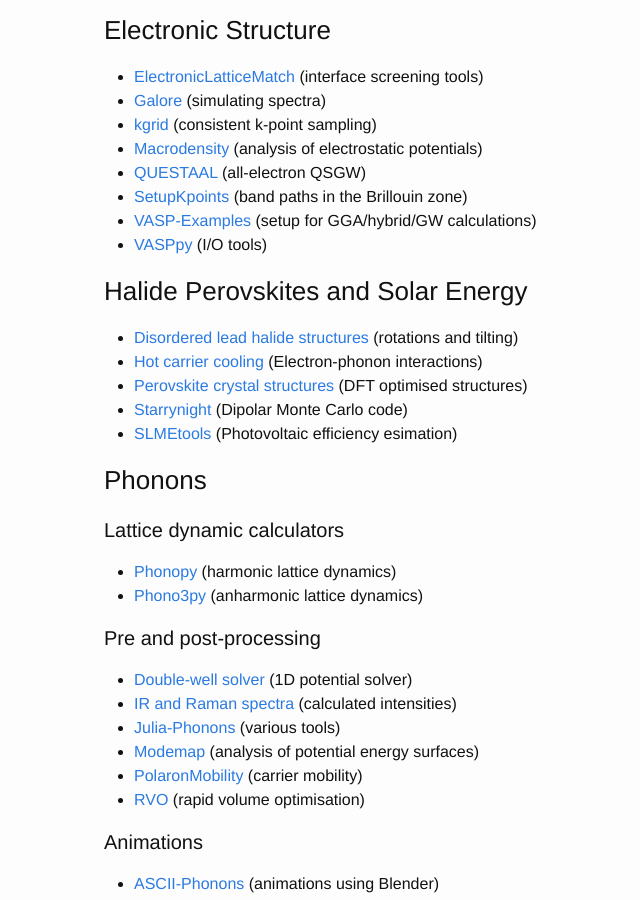
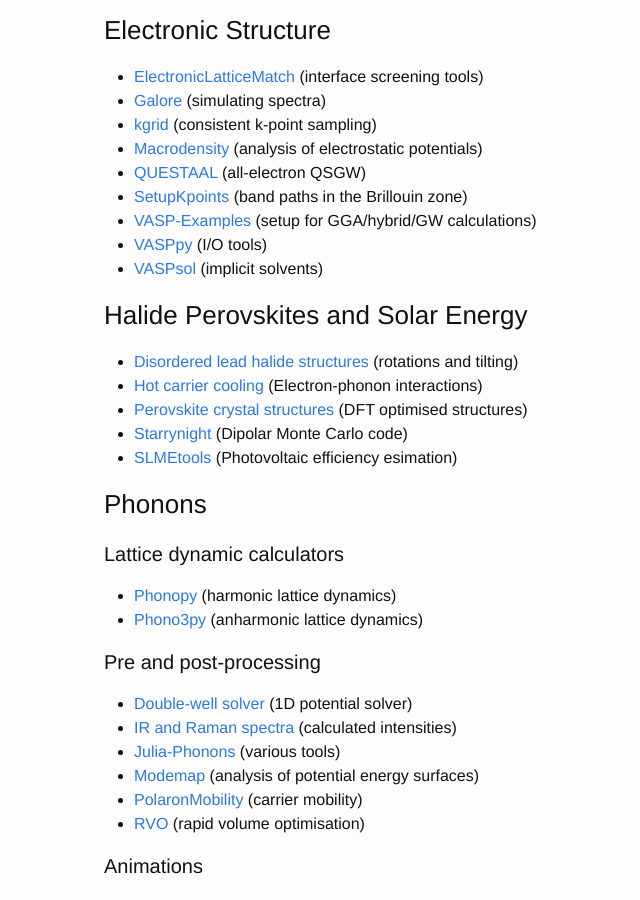
Before and after one commit to WMD-group/WMD-group.github.io, a Jekyll site: the page built from d_links.md, in a window 1280 px wide and 900 px high, scrolled down 705 px. Shown: the whole window, without its empty margins (166-806 px from the left). Built offline with Jekyll 4.4.1, drawn with Linux system fonts in a browser that asks for light colours.

Commit message:
Update d_links.md

```diff
--- a/d_links.md
+++ b/d_links.md
@@ -37,6 +37,7 @@
 * [SetupKpoints](https://github.com/keeeto/SetupKpoints) (band paths in the Brillouin zone)
 * [VASP-Examples](https://github.com/JMSkelton/VASP-Examples) (setup for GGA/hybrid/GW calculations)
 * [VASPpy](https://github.com/bjmorgan/vasppy) (I/O tools)
+* [VASPsol](https://github.com/henniggroup/VASPsol) (implicit solvents)
 
 ### Halide Perovskites and Solar Energy
 
```
